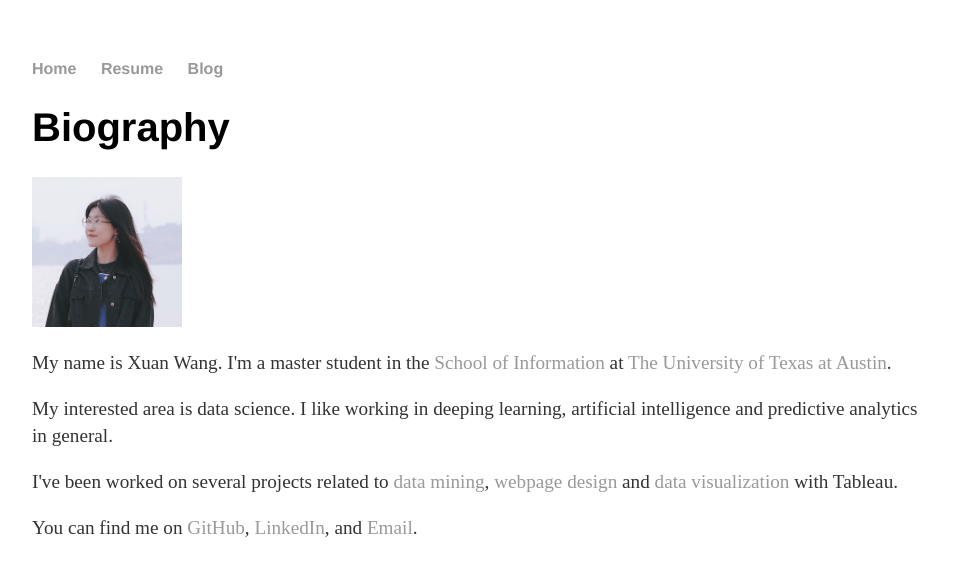
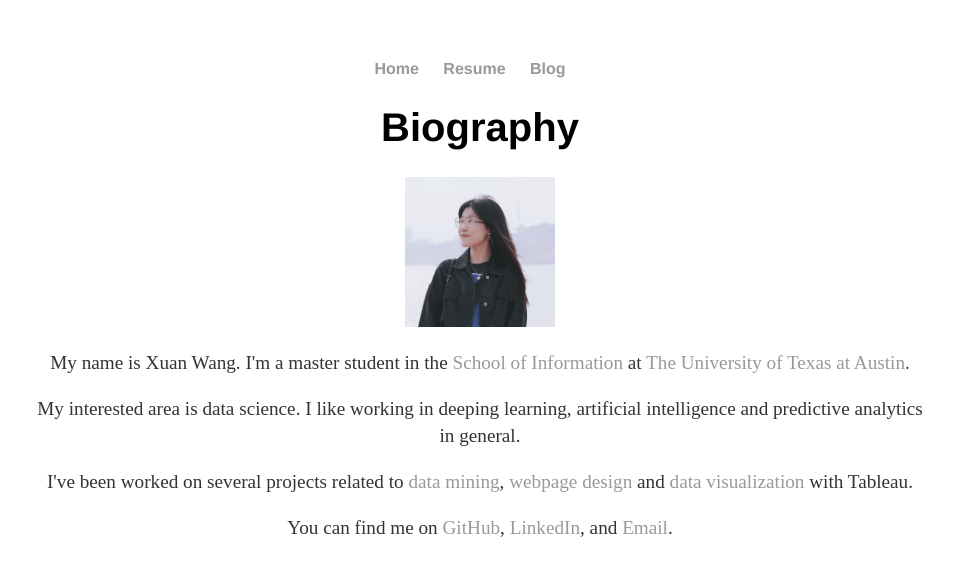
Before and after one commit to xxuanwang-zz/Portfolio, a Jekyll site: the page built from index.html, in a window 1280 px wide. Shown: the top 576 px of the page, without its empty margins (160-1113 px from the left). Built offline with Jekyll 4.4.1, drawn with Linux system fonts in a browser that asks for light colours.

Commit message:
Update default.html

```diff
--- a/_layouts/default.html
+++ b/_layouts/default.html
@@ -3,7 +3,7 @@
   <head>
     <title>{{ page.title }}</title>
 
-    <link rel="stylesheet" type="text/css" href="/css/main.css">
+    <link rel="stylesheet" type="text/css" href="/css/main_center.css">
 
   </head>
   <body>
```
